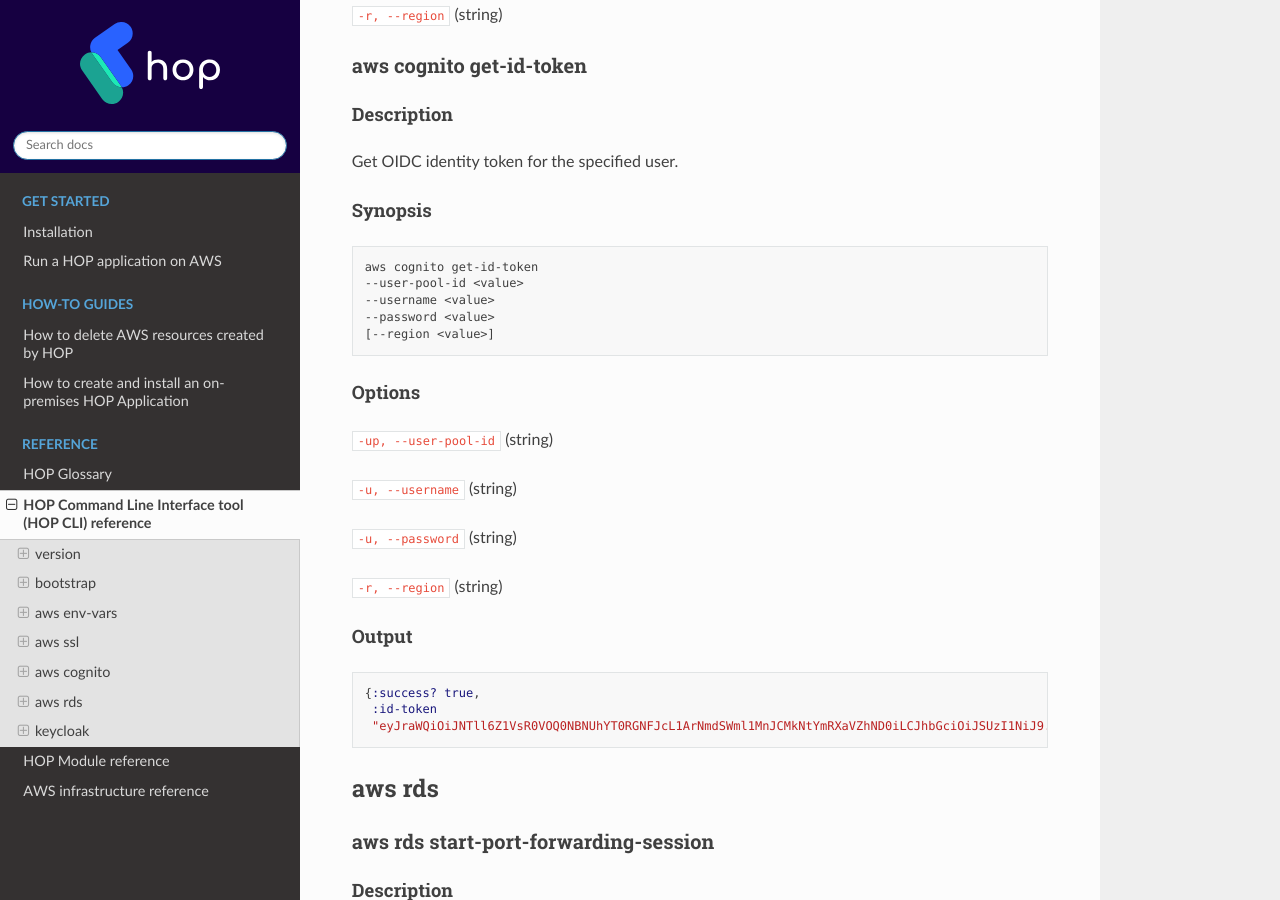
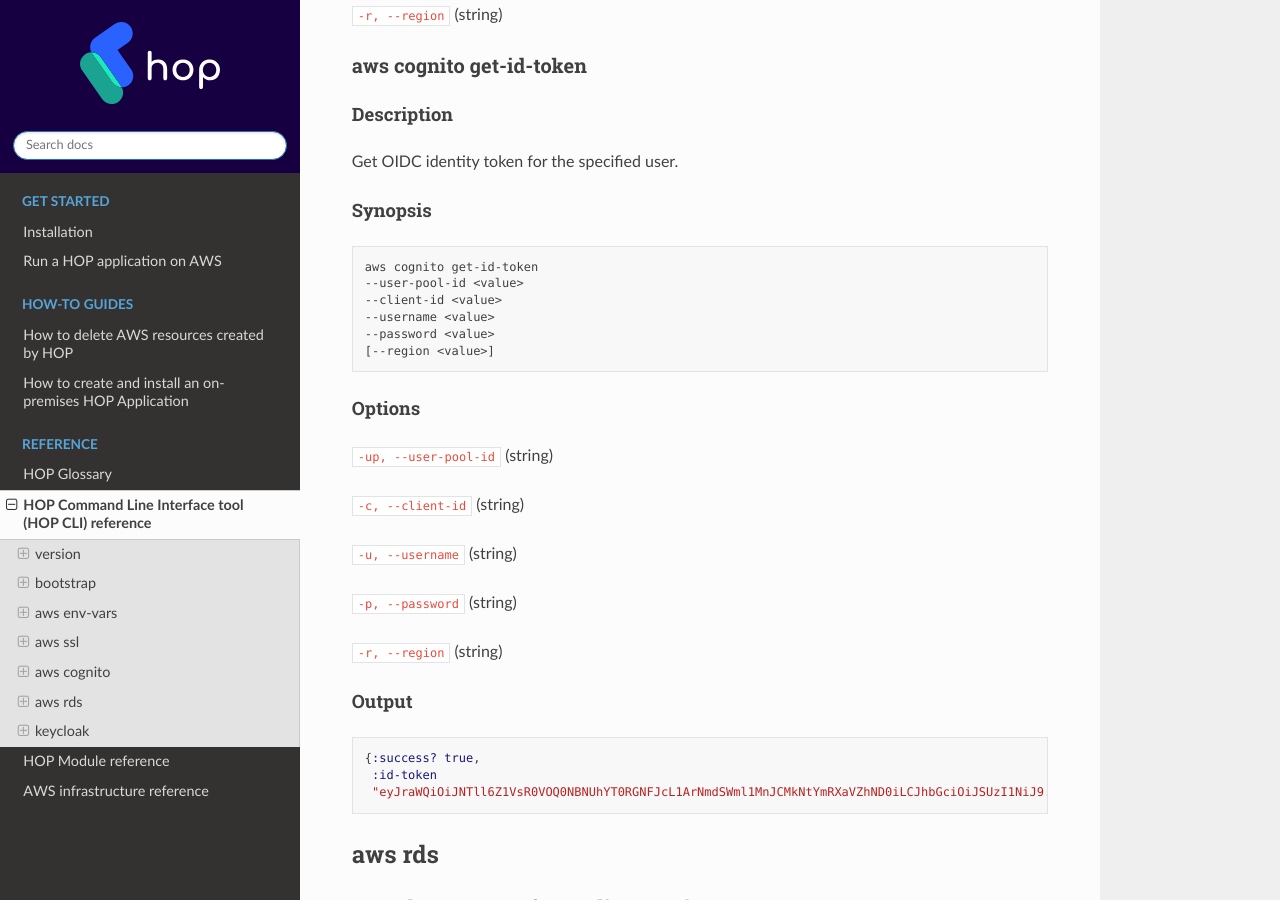
Before and after one commit to gethop-dev/hop-documentation, a Sphinx documentation site: the page built from docs/source/reference/hop-cli/main.rst, in a window 1280 px wide and 900 px high, scrolled down 8147 px. Built offline with Sphinx 7.4.7 and the Read the Docs theme 2.0.0, drawn with Linux system fonts in a browser that asks for light colours.

Commit message:
AWS Cognito Fix option type and add missing option

```diff
--- a/docs/source/reference/hop-cli/main.rst
+++ b/docs/source/reference/hop-cli/main.rst
@@ -435,6 +435,7 @@ Synopsis
 
    aws cognito get-id-token
    --user-pool-id <value>
+   --client-id <value>
    --username <value>
    --password <value>
    [--region <value>]
@@ -445,9 +446,11 @@ Options
 
 ``-up, --user-pool-id`` (string)
 
+``-c, --client-id`` (string)
+
 ``-u, --username`` (string)
 
-``-u, --password`` (string)
+``-p, --password`` (string)
 
 ``-r, --region`` (string)
 
```
